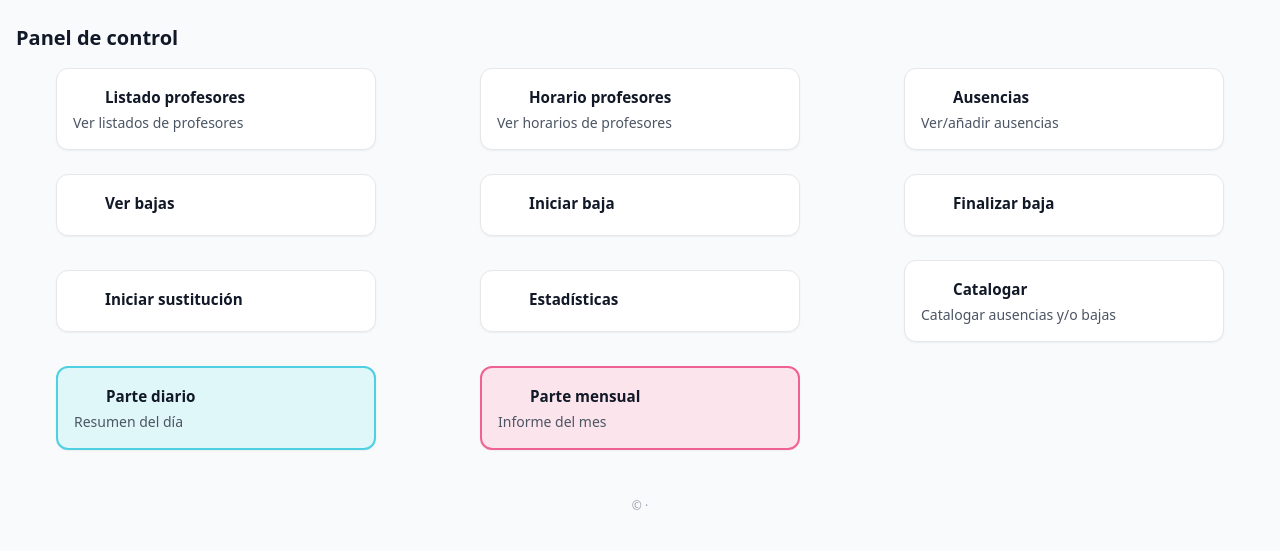
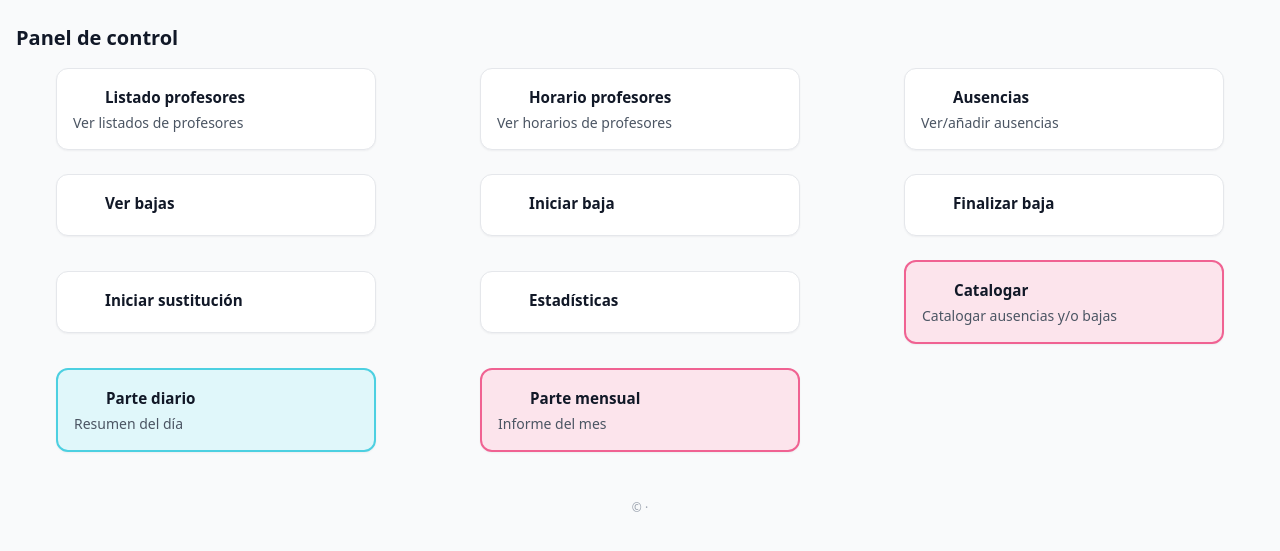
Before and after one commit to pablo-1974/AGB-ausencias, a Python web app: template templates/dashboard.html in a window 1280 px wide. Shown: the part 25-576 px from the top of the page. Run offline with Jinja, Linux system fonts and the light colour scheme; the template is opened without the code that fills it, so the values that code supplies are empty; some libraries are stand-ins or nearby versions.

Commit message:
Update dashboard.html

```diff
--- a/templates/dashboard.html
+++ b/templates/dashboard.html
@@ -116,7 +116,7 @@
 
   <!-- Catalogar -->
   <a href="/absences/categorize"
-     class="w-80 card no-underline hover:no-underline hover:shadow-lg transition-transform duration-200 hover:scale-105 block p-4 rounded-xl">
+     class="w-80 card no-underline hover:no-underline hover:shadow-lg transition-transform duration-200 hover:scale-105 block p-4 rounded-xl bg-[#FCE4EC] border-2 border-[#F06292] hover:bg-[#F8BBD0]">
     <div class="flex items-center gap-2 font-semibold mb-1">
       <svg xmlns="http://www.w3.org/2000/svg" class="h-6 w-6 text-pink-700"
         fill="none" viewBox="0 0 24 24" stroke-width="1.8">
```
